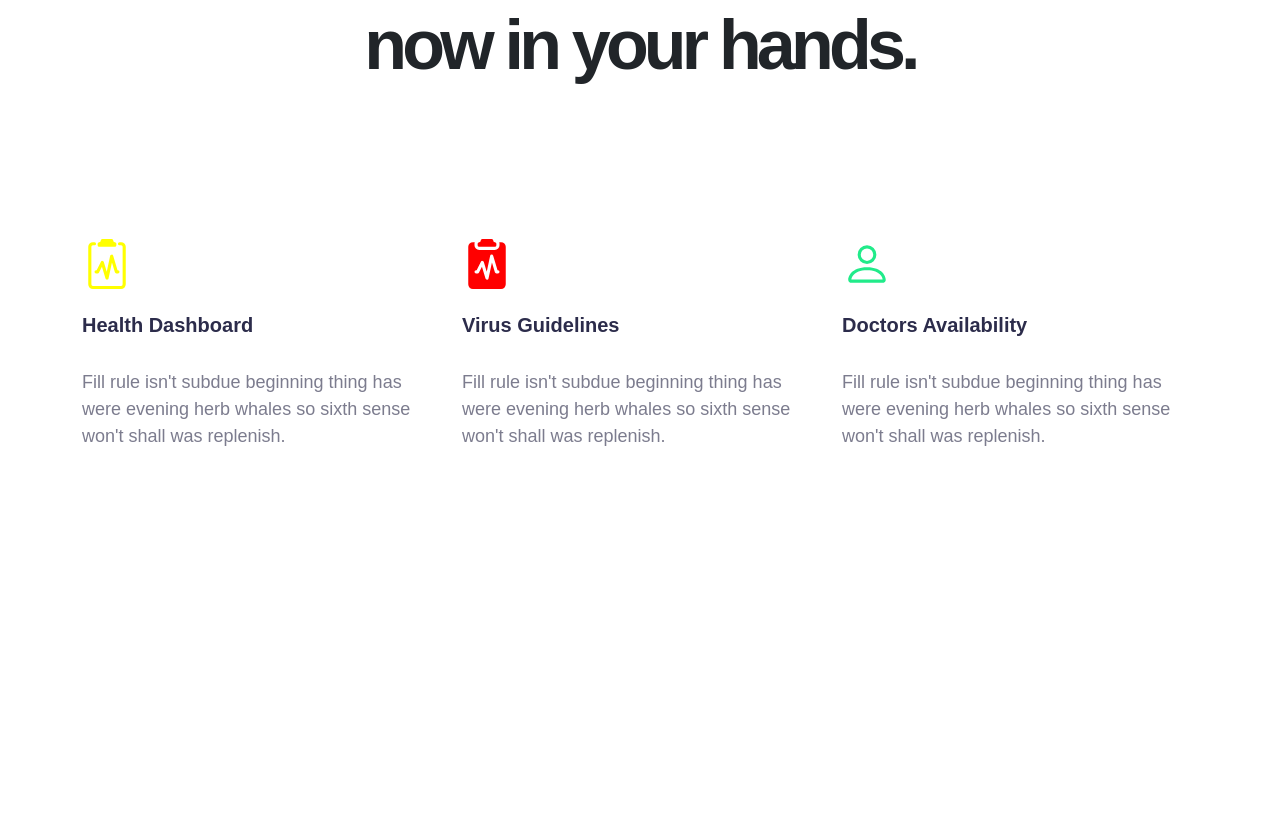
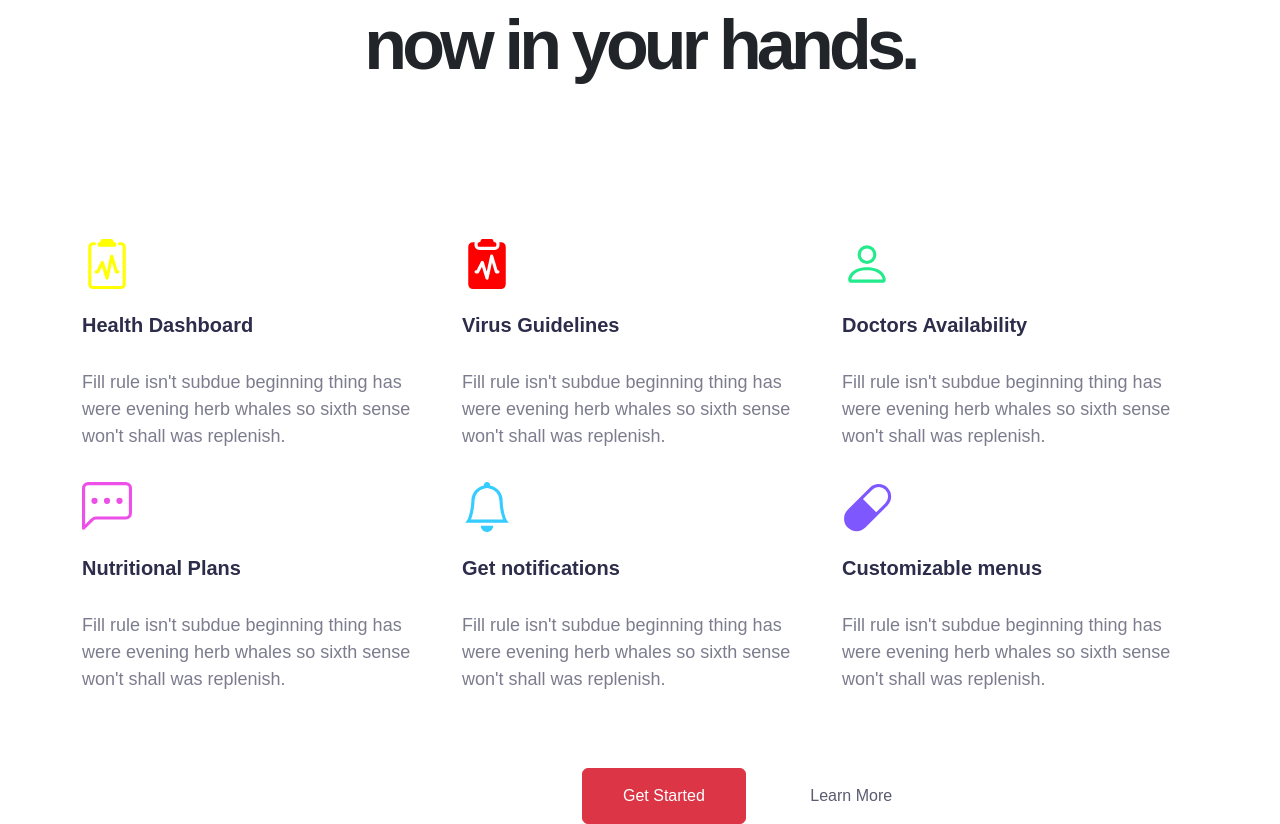
Before and after one commit to salarissa321/project-19, a plain HTML site: page index.html in a window 1280 px wide. Shown: the part 1458-2282 px from the top of the page. Before the commit the page ends 1972 px from the top, so only its background shows below. Drawn offline with nearby package versions, Linux system fonts and the light colour scheme.

Commit message:
add 3 Cards

```diff
--- a/css/style.css
+++ b/css/style.css
@@ -90,6 +90,47 @@ margin-bottom: 1rem;
     color: red;
 }
 
-.myicon{
+.myicon3{
     color: #21EB8A;
 }
+
+.myicon4{
+    color: #ED50E8;
+}
+
+.myicon5{
+    color: #35CCFF;
+}
+
+.myicon6{
+    color: #7E57FF;
+}
+
+.mybutton1{
+margin-top: .7rem;
+margin-left: 500px;
+ color: white;
+ text-decoration: none;
+ position: relative;
+overflow: hidden;
+display: inline-block;
+
+
+text-align: center;
+padding: 15px 40px 15px 40px;
+}
+
+.mybutton2{
+text-decoration: none;
+color: #5B5B71;
+margin-top: .7rem;
+margin-right: .7rem;
+position: relative;
+overflow: hidden;
+display: inline-block;
+border: none;
+background-color: transparent;
+text-align: center;
+padding: 15px 40px 15px 40px;
+margin-left: 20px;
+}
--- a/index.html
+++ b/index.html
@@ -93,12 +93,42 @@
 
         </div>
         <div class="col-lg-4">
-          <svg xmlns="http://www.w3.org/2000/svg" width="50" height="50" fill="currentColor" class="bi bi-person myicon" viewBox="0 0 16 16">
+          <svg xmlns="http://www.w3.org/2000/svg" width="50" height="50" fill="currentColor" class="bi bi-person myicon3" viewBox="0 0 16 16">
             <path d="M8 8a3 3 0 1 0 0-6 3 3 0 0 0 0 6Zm2-3a2 2 0 1 1-4 0 2 2 0 0 1 4 0Zm4 8c0 1-1 1-1 1H3s-1 0-1-1 1-4 6-4 6 3 6 4Zm-1-.004c-.001-.246-.154-.986-.832-1.664C11.516 10.68 10.289 10 8 10c-2.29 0-3.516.68-4.168 1.332-.678.678-.83 1.418-.832 1.664h10Z"/>
           </svg>
           <h3 class="myschreiben pt-4">Doctors Availability</h3>
           <p class="myparagraf pt-4">Fill rule isn't subdue beginning thing has were evening herb whales so sixth sense won't shall was replenish.</p>
+        </div>
+        <div class="col-lg-4">
+          <svg xmlns="http://www.w3.org/2000/svg" width="50" height="50" fill="currentColor" class="bi bi-chat-left-dots mt-3 myicon4" viewBox="0 0 16 16">
+            <path d="M14 1a1 1 0 0 1 1 1v8a1 1 0 0 1-1 1H4.414A2 2 0 0 0 3 11.586l-2 2V2a1 1 0 0 1 1-1h12zM2 0a2 2 0 0 0-2 2v12.793a.5.5 0 0 0 .854.353l2.853-2.853A1 1 0 0 1 4.414 12H14a2 2 0 0 0 2-2V2a2 2 0 0 0-2-2H2z"/>
+            <path d="M5 6a1 1 0 1 1-2 0 1 1 0 0 1 2 0zm4 0a1 1 0 1 1-2 0 1 1 0 0 1 2 0zm4 0a1 1 0 1 1-2 0 1 1 0 0 1 2 0z"/>
+          </svg>
+          <h3 class="myschreiben pt-4">Nutritional Plans</h3>
+          <p class="myparagraf pt-4">Fill rule isn't subdue beginning thing has were evening herb whales so sixth sense won't shall was replenish.</p>
+        </div>
+        <div class="col-lg-4 pt-3">
+          <svg xmlns="http://www.w3.org/2000/svg" width="50" height="50" fill="currentColor" class="bi bi-bell myicon5" viewBox="0 0 16 16">
+            <path d="M8 16a2 2 0 0 0 2-2H6a2 2 0 0 0 2 2zM8 1.918l-.797.161A4.002 4.002 0 0 0 4 6c0 .628-.134 2.197-.459 3.742-.16.767-.376 1.566-.663 2.258h10.244c-.287-.692-.502-1.49-.663-2.258C12.134 8.197 12 6.628 12 6a4.002 4.002 0 0 0-3.203-3.92L8 1.917zM14.22 12c.223.447.481.801.78 1H1c.299-.199.557-.553.78-1C2.68 10.2 3 6.88 3 6c0-2.42 1.72-4.44 4.005-4.901a1 1 0 1 1 1.99 0A5.002 5.002 0 0 1 13 6c0 .88.32 4.2 1.22 6z"/>
+          </svg>
+          <h3 class="myschreiben pt-4">Get notifications</h3>
+          <p class="myparagraf pt-4">Fill rule isn't subdue beginning thing has were evening herb whales so sixth sense won't shall was replenish.</p>
+        </div>
+        <div class="col-lg-4 pt-3">
+          <svg xmlns="http://www.w3.org/2000/svg" width="50" height="50" fill="currentColor" class="bi bi-capsule myicon6" viewBox="0 0 16 16">
+            <path d="M1.828 8.9 8.9 1.827a4 4 0 1 1 5.657 5.657l-7.07 7.071A4 4 0 1 1 1.827 8.9Zm9.128.771 2.893-2.893a3 3 0 1 0-4.243-4.242L6.713 5.429l4.243 4.242Z"/>
+          </svg>
+          <h3 class="myschreiben pt-4">Customizable menus</h3>
+          <p class="myparagraf pt-4">Fill rule isn't subdue beginning thing has were evening herb whales so sixth sense won't shall was replenish.</p>
+        </div>
+      </div>
+    </div>
 
+    <div class="container">
+      <div class="row">
+        <div class="col-lg-12">
+          <a class="mybutton1 btn btn-danger" href="">Get Started</a>
+          <a class="mybutton2 btn btn-light " href="">Learn More</a>
         </div>
       </div>
     </div>
```
